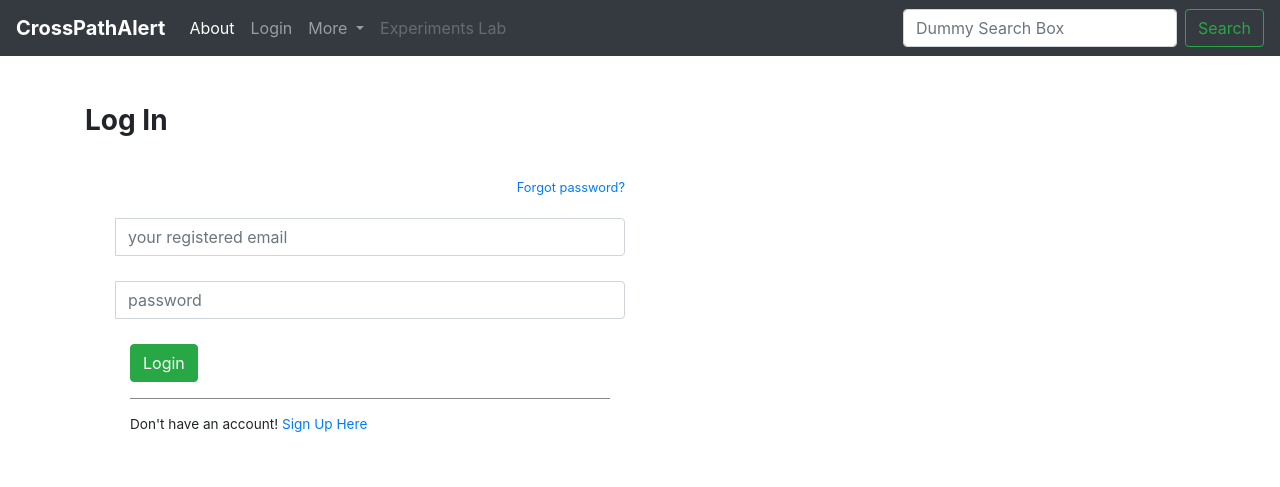
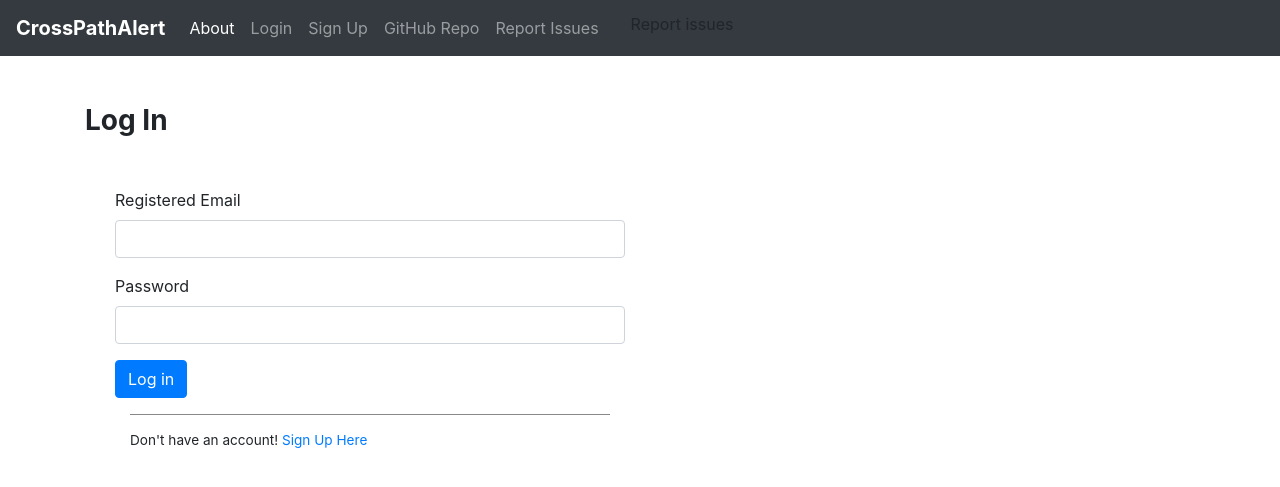
Before and after one commit to sarathsajan/cross-path-alert, a Flask app: page /login/ in a window 1280 px wide. Shown: the top 487 px of the page. Run offline with Flask 2, Linux system fonts and the light colour scheme; some libraries are stand-ins or nearby versions.

Commit message:
added database connection, now you can sign up and login

```diff
--- a/app.py
+++ b/app.py
@@ -24,9 +24,7 @@ mysql = MySQL(app)
 def home():
 	return render_template('home.html')
 
-@app.route('/login/')
-def login():
-    return render_template('login.html')
+
 
 ###################################### primary register form ########################
 class RegisterForm(Form):                                                           #
@@ -51,7 +49,7 @@ def signup():
         cur = mysql.connection.cursor()
 
         # Execute mysql commands
-        cur.execute("INSERT INTO users(name, email, password) VALUES(%s,%s, %s)", (name, email, password))
+        cur.execute("INSERT INTO users(name, email, password) VALUES(%s, %s, %s)", (name, email, password))
 
         # Commit to the database
         mysql.connection.commit()
@@ -64,6 +62,45 @@ def signup():
         return redirect(url_for('login'))
     return render_template('signup.html', form=form)
 
+
+
+###################################### primary login form ###########################
+class LoginForm(Form):                                                              #
+    email = StringField('Registered Email', [validators.Length(min=6, max=50)])     #
+    password = PasswordField('Password', [validators.DataRequired()])               #
+#####################################################################################
+
+@app.route('/login/', methods=['POST', 'GET'])
+def login():
+    form = LoginForm(request.form)
+    if request.method == 'POST' and form.validate():
+        candidate_email = form.email.data
+        candidate_password = form.password.data
+
+        # Create a connection and initialise a cursor to interface flask, python and mysql
+        cur = mysql.connection.cursor()
+
+        # Execute mysql commands
+        # Fetch username from the database
+        result = cur.execute("SELECT * FROM users WHERE email = %s", [candidate_email])
+
+        if result > 0:
+            data = cur.fetchone()
+            password = data['password']
+            if sha256_crypt.verify(candidate_password, password):
+                flash("You are now logged in", 'success')
+                return redirect(url_for('home'))
+            else:
+                error = "Invalid Password"
+                return render_template("login.html", form=form, error=error)
+        else:
+            error = "No user with that E-mail ID"
+            return render_template("login.html", form=form, error=error)
+
+    return render_template('login.html', form=form)
+
+
+
 @app.route("/about/")
 def about():
     return render_template('about.html')
--- a/templates/includes/_messages.html
+++ b/templates/includes/_messages.html
@@ -5,3 +5,11 @@
         {% endfor %}
     {% endif %}
 {% endwith %}
+
+{% if error %}
+    <div class="alert alert-danger">{{ error }}</div>
+{% endif %}
+
+{% if msg %}
+    <div class="alert alert-success">{{ msg }}</div>
+{% endif %}
--- a/templates/includes/_navbar.html
+++ b/templates/includes/_navbar.html
@@ -9,23 +9,18 @@
             <li class="nav-item">
                 <a class="nav-link" href="/login">Login</a>
             </li>
-            <li class="nav-item dropdown">
-                <a class="nav-link dropdown-toggle" href="#" id="navbarDropdown" role="button" data-toggle="dropdown" aria-haspopup="true"aria-expanded="false">
-                    More
-                </a>
-                <div class="dropdown-menu" aria-labelledby="navbarDropdown">
-                    <a class="dropdown-item" href="https://github.com/sarathsajan/cross-path-alert">Github Repo</a>
-                    <a class="dropdown-item" href="https://github.com/sarathsajan/cross-path-alert/issues">Report issues</a>
-                    <div class="dropdown-divider"></div>
-                    <a class="dropdown-item" href="#">More options</a>
-                    <a class="dropdown-item" href="#">Coming soon</a>
-                </div>
+            <li class="nav-item">
+                <a class="nav-link" href="/signup">Sign Up</a>
             </li>
-            <li class="nav-item"><a class="nav-link disabled" href="#" tabindex="-1" aria-disabled="true">Experiments Lab</a></li>
+            <li class="nav-item">
+                <a class="nav-link" href="https://github.com/sarathsajan/cross-path-alert">GitHub Repo</a>
+            </li>
+            <li class="nav-item">
+                <a class="nav-link" href="https://github.com/sarathsajan/cross-path-alert">Report Issues</a>
+            </li>
+            <li class="nav-item">
+                <a class="dropdown-item" href="https://github.com/sarathsajan/cross-path-alert/issues">Report issues</a>
+            </li>
         </ul>
-        <form class="form-inline my-2 my-lg-0">
-            <input class="form-control mr-sm-2" type="search" placeholder="Dummy Search Box" aria-label="Search">
-            <button class="btn btn-outline-success my-2 my-sm-0" type="submit">Search</button>
-        </form>
     </div>
 </nav>
--- a/templates/login.html
+++ b/templates/login.html
@@ -1,31 +1,25 @@
 {% extends 'layout.html' %}
 {% block body %}
+{% from "includes/_formhelpers.html" import render_field %}
 <br>
 <h3><strong>Log In</strong></h3>
 <div class="container">
     <div id="loginbox" style="margin-top:50px;" class="mainbox col-md-6 col-md-offset-3 col-sm-8 col-sm-offset-2">
         <div class="panel panel-info" >
             <div class="panel-heading">
-                <div style="float:right; font-size: 80%; position: relative; top:-10px">
-                    <a href="#">Forgot password?</a>
-                </div>
-                <div style="padding-top:30px" class="panel-body">
-                    <div style="display:none" id="login-alert" class="alert alert-danger col-sm-12"></div>
-                    <form id="loginform" class="form-horizontal" role="form">
-                        <div style="margin-bottom: 25px" class="input-group">
-                            <span class="input-group-addon"><i class="glyphicon glyphicon-user"></i></span>
-                            <input id="login-username" type="text" class="form-control" name="username" value="" placeholder="your registered email">
+                <div class="panel-body">
+                    <form id="loginform" method="POST" action="" class="form-horizontal" role="form">
+
+                        <div class="form-group">
+                            {{ render_field(form.email, class_="form-control") }}
                         </div>
-                        <div style="margin-bottom: 25px" class="input-group">
-                            <span class="input-group-addon"><i class="glyphicon glyphicon-lock"></i></span>
-                            <input id="login-password" type="password" class="form-control" name="password" placeholder="password">
+
+                        <div class="form-group">
+                            {{ render_field(form.password, class_="form-control") }}
                         </div>
-                        <div style="margin-top:10px" class="form-group">
-                            <!-- Button -->
-                            <div class="col-sm-12 controls">
-                                <a id="btn-login" href="#" class="btn btn-success">Login  </a>
-                            </div>
-                        </div>
+
+                        <p><input type="submit" class="btn btn-primary" value="Log in"></p>
+
                         <div style="margin-top:10px" class="form-group">
                             <div class="col-md-12 control">
                                 <div style="border-top: 1px solid#888; padding-top:15px; font-size:85%" >
```
